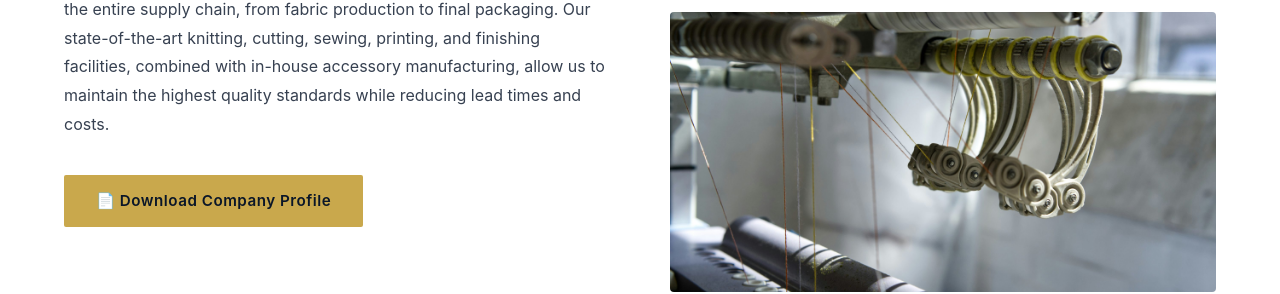
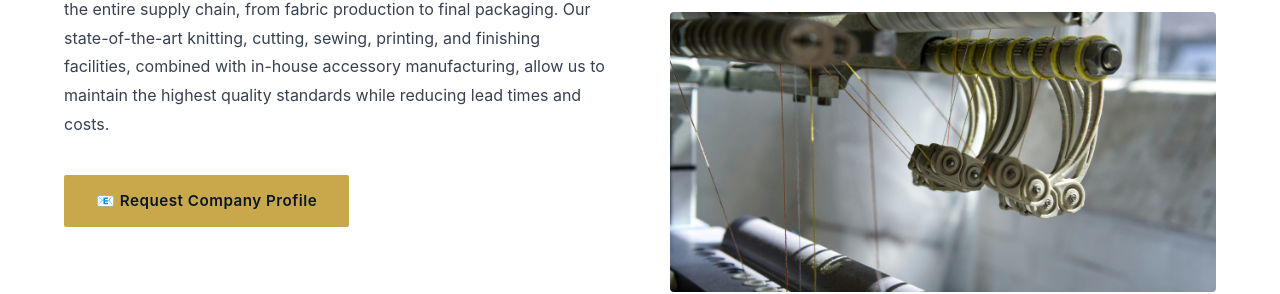
Before and after one commit to ratulsarker/supreme-group, a Next.js app: page /stitch in a window 1280 px wide. Shown: the part 2880-3174 px from the top of the page. Built offline with nearby package versions, Linux system fonts and the light colour scheme.

Commit message:
Fix: company profile button now opens email request instead of broken image link

```diff
--- a/app/stitch/page.tsx
+++ b/app/stitch/page.tsx
@@ -273,12 +273,11 @@ export default function StitchPage() {
                 As a vertically integrated manufacturer, Supreme Stitch Ltd. oversees the entire supply chain, from fabric production to final packaging. Our state-of-the-art knitting, cutting, sewing, printing, and finishing facilities, combined with in-house accessory manufacturing, allow us to maintain the highest quality standards while reducing lead times and costs.
               </p>
               <a
-                href="/images/company-profile-thumb.jpg"
-                target="_blank"
+                href="mailto:office@supremegroupbd.com?subject=Company%20Profile%20Request"
                 className="btn-gold"
                 style={{ marginTop: "16px" }}
               >
-                📄 Download Company Profile
+                📧 Request Company Profile
               </a>
             </div>
             <div style={{ display: "grid", gridTemplateColumns: "1fr 1fr", gap: "16px" }}>
```
